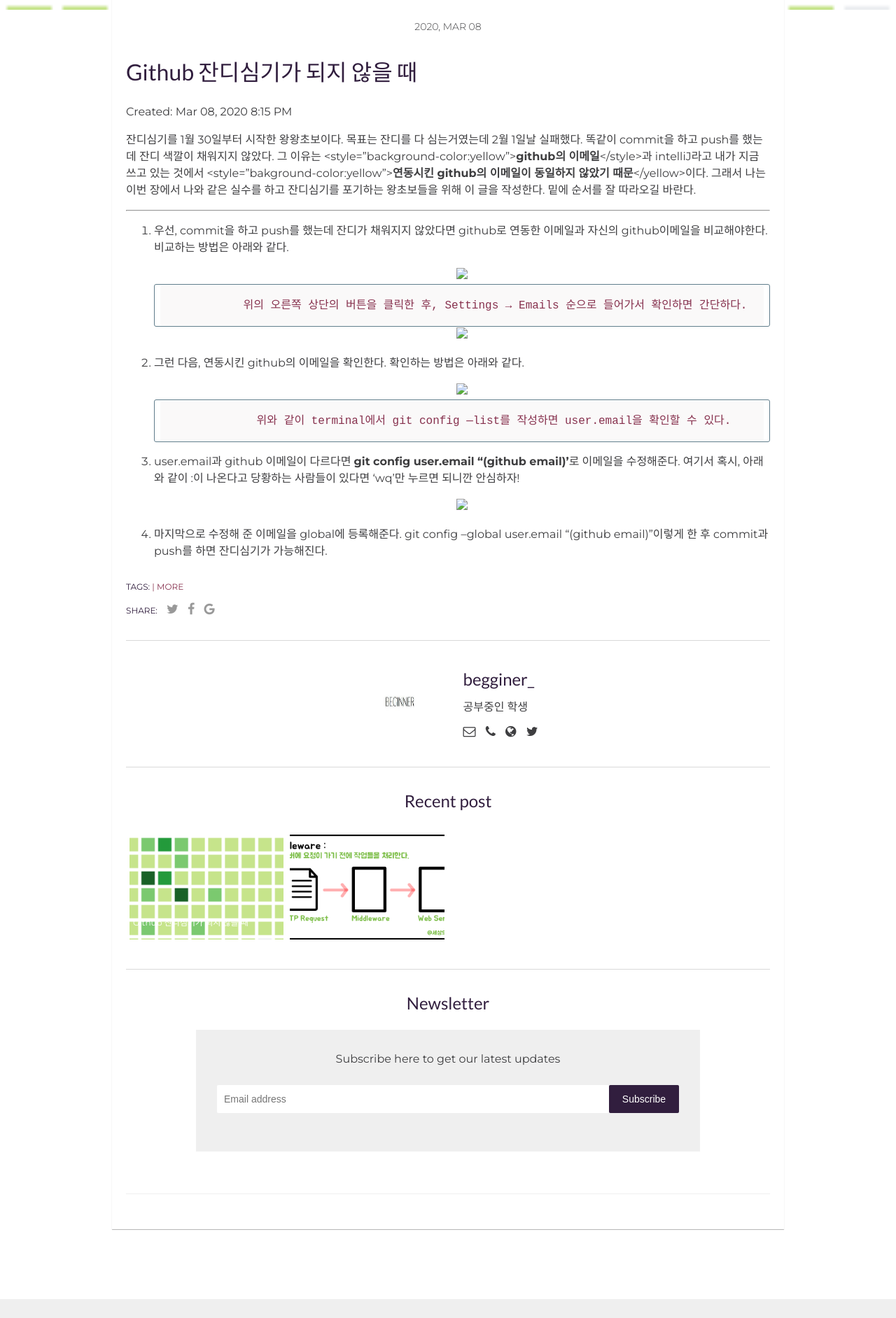
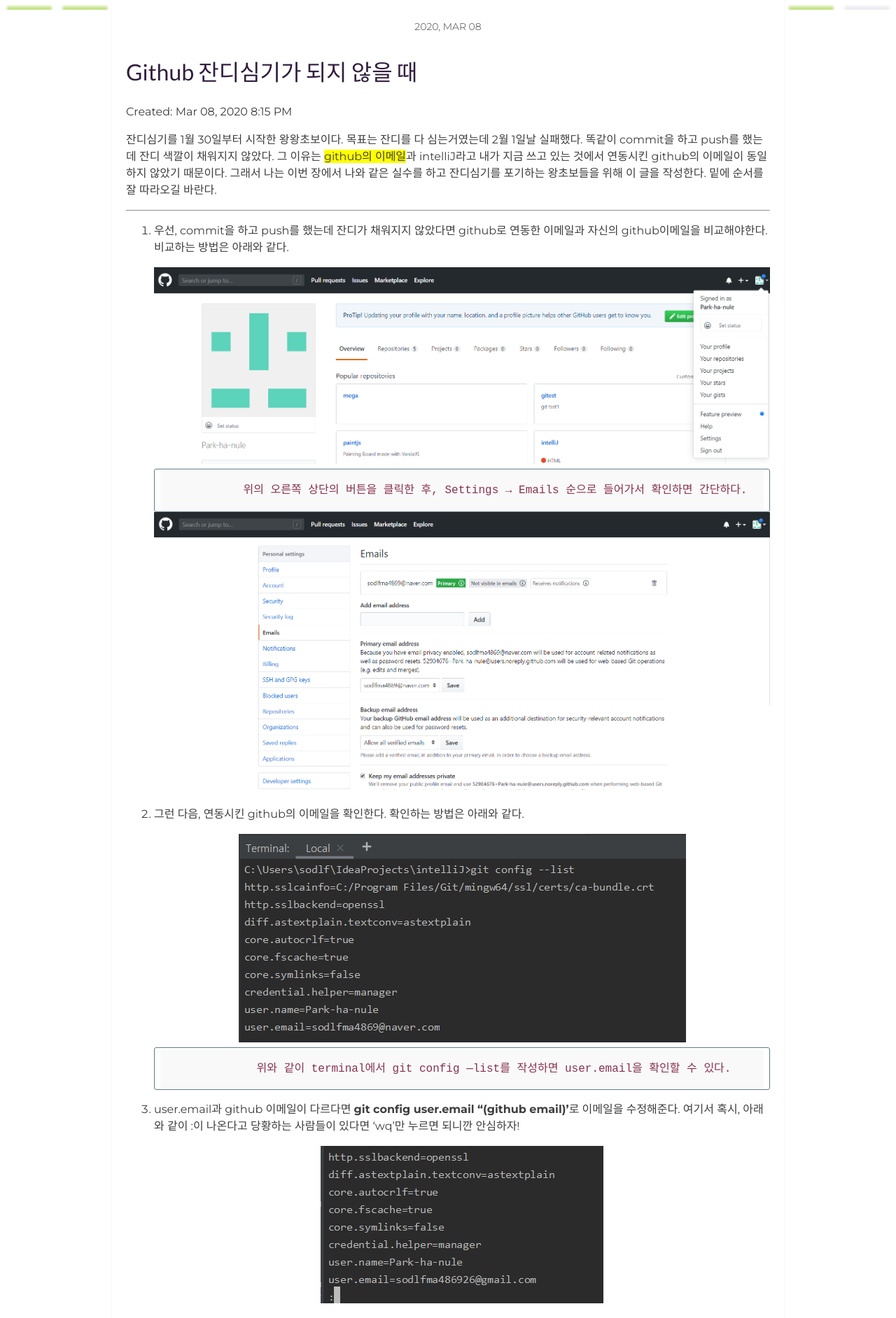
Before and after one commit to Park-ha-nule/oldBlog, a Jekyll site: the page built from _posts/2020-03-08-Github-잔디심기.md, in a window 1280 px wide. Shown: the part 589-2473 px from the top of the page at 70% size. Built offline with Jekyll 4.4.1, drawn with Linux system fonts in a browser that asks for light colours; comment, search, counter and statistics services are not loaded.

Commit message:
modified span

```diff
--- a/_posts/2020-03-08-Github-잔디심기.md
+++ b/_posts/2020-03-08-Github-잔디심기.md
@@ -12,7 +12,7 @@ author: begginer_
 
 Created: Mar 08, 2020 8:15 PM
 
- 잔디심기를 1월 30일부터 시작한 왕왕초보이다. 목표는 잔디를 다 심는거였는데 2월 1일날 실패했다. 똑같이 commit을 하고 push를 했는데 잔디 색깔이 채워지지 않았다. 그 이유는 <style="background-color:yellow">**github의 이메일**</style>과 intelliJ라고 내가 지금 쓰고 있는 것에서 <style="bakground-color:yellow">**연동시킨 github의 이메일이 동일하지 않았기 때문**</yellow>이다. 그래서 나는 이번 장에서 나와 같은 실수를 하고 잔디심기를 포기하는 왕초보들을 위해 이 글을 작성한다. 밑에 순서를 잘 따라오길 바란다.
+ 잔디심기를 1월 30일부터 시작한 왕왕초보이다. 목표는 잔디를 다 심는거였는데 2월 1일날 실패했다. 똑같이 commit을 하고 push를 했는데 잔디 색깔이 채워지지 않았다. 그 이유는 <span style="background-color:yellow;">github의 이메일</span>과 intelliJ라고 내가 지금 쓰고 있는 것에서 <span style="bakground-color:yellow;">연동시킨 github의 이메일이 동일하지 않았기 때문</span>이다. 그래서 나는 이번 장에서 나와 같은 실수를 하고 잔디심기를 포기하는 왕초보들을 위해 이 글을 작성한다. 밑에 순서를 잘 따라오길 바란다.
 
 
 ---
@@ -20,17 +20,17 @@ Created: Mar 08, 2020 8:15 PM
 
  1. 우선, commit을 하고 push를 했는데 잔디가 채워지지 않았다면 github로 연동한 이메일과 자신의 github이메일을 비교해야한다. 비교하는 방법은 아래와 같다.
 
-    <center><img src = "/blog/assets/img/Github/01.png"></center>
+    <center><img src = "/assets/img/Github/01.png"></center>
 
                  위의 오른쪽 상단의 버튼을 클릭한 후, Settings → Emails 순으로 들어가서 확인하면 간단하다.
 
-    <center><img src = "/blog/assets/img/Github/02.png"></center>
+    <center><img src = "/assets/img/Github/02.png"></center>
 
 
 
  2. 그런 다음, 연동시킨 github의 이메일을 확인한다. 확인하는 방법은 아래와 같다.
 
-    <center><img src = "/blog/assets/img/Github/03.png"></center>
+    <center><img src = "/assets/img/Github/03.png"></center>
 
                    위와 같이 terminal에서 git config —list를 작성하면 user.email을 확인할 수 있다.
 
@@ -38,7 +38,7 @@ Created: Mar 08, 2020 8:15 PM
 
  3. user.email과 github 이메일이 다르다면 **git config user.email "(github email)'**로 이메일을 수정해준다. 여기서 혹시, 아래와 같이 :이 나온다고 당황하는 사람들이 있다면 'wq'만 누르면 되니깐 안심하자!
 
-    <center><img src = "/blog/assets/img/Github/04.png"></center>
+    <center><img src = "/assets/img/Github/04.png"></center>
 
 
 
```
